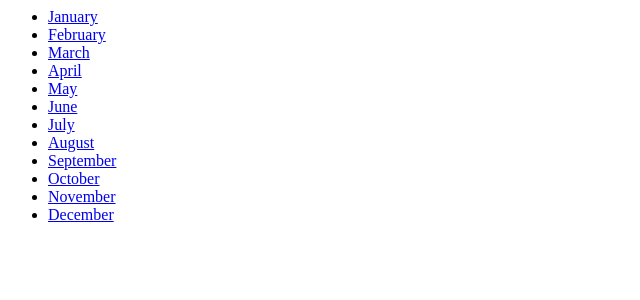
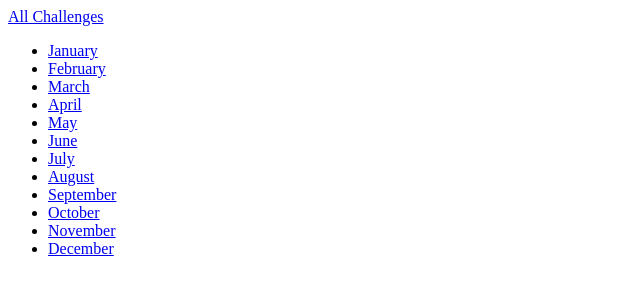
Before and after one commit to jaroslavhradsky/Django-Education, a Django app: page /challenges/ in a window 1280 px wide. Shown: the top 300 px of the page, without its empty margins (0-640 px from the left). Run offline with Django 4.2, Linux system fonts and the light colour scheme.

Commit message:
includes/snippets -> navigation bar

```diff
--- a/monthly_challenges/challenges/templates/challenges/challenge.html
+++ b/monthly_challenges/challenges/templates/challenges/challenge.html
@@ -5,6 +5,7 @@
     {% endblock %}
 
     {% block content %}
+        {% include 'challenges/includes/navigation_bar.html' %}
         <h1>{{ month|title }} Challenge</h1>
         {% if challenge_text %}
             <h2>{{ challenge_text }}</h2>
--- /dev/null
+++ b/monthly_challenges/challenges/templates/challenges/includes/navigation_bar.html
@@ -0,0 +1,5 @@
+<header>
+    <nav>
+        <a href="{% url 'index' %}">All Challenges</a>
+    </nav>
+</header>
--- a/monthly_challenges/challenges/templates/challenges/index.html
+++ b/monthly_challenges/challenges/templates/challenges/index.html
@@ -5,6 +5,7 @@
     {% endblock %}
 
     {% block content%}
+        {% include 'challenges/includes/navigation_bar.html' %}
         <ul>
             {% for month in months %}
                 <li><a href="{% url 'month-challenge' month %}">{{ month|title }}</a>
--- a/monthly_challenges/challenges/urls.py
+++ b/monthly_challenges/challenges/urls.py
@@ -4,5 +4,5 @@ from . import views
 urlpatterns = [
     path("<int:month>", views.monthly_challenge_by_number),  # if integers
     path("<str:month>", views.monthly_challenge, name='month-challenge'),  # if string
-    path("", views.index),
+    path("", views.index, name='index'),
 ]
```
